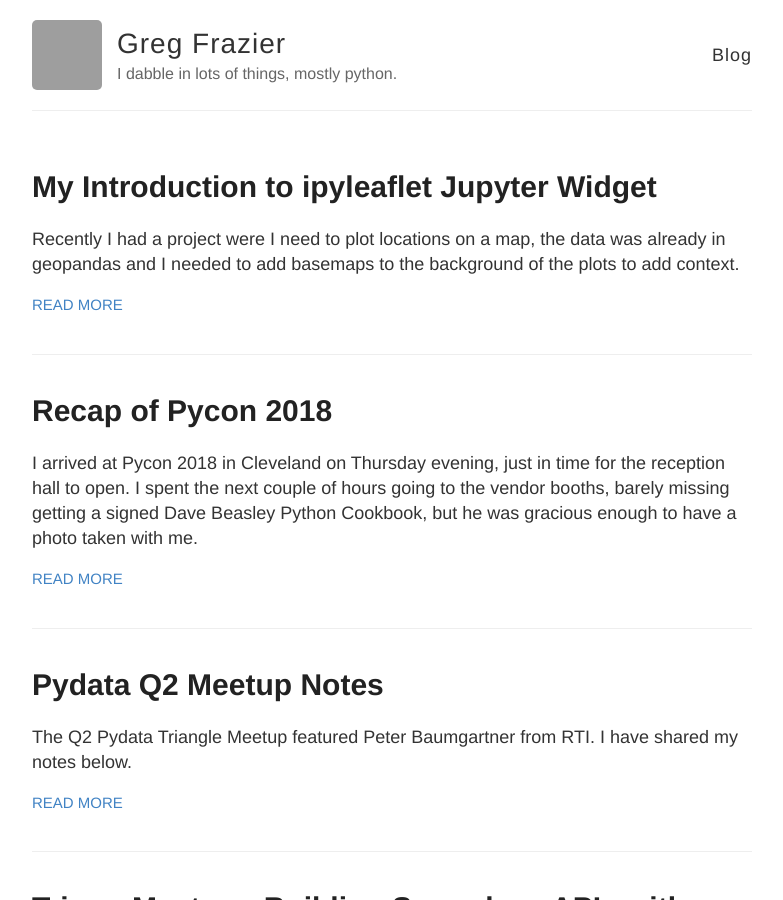
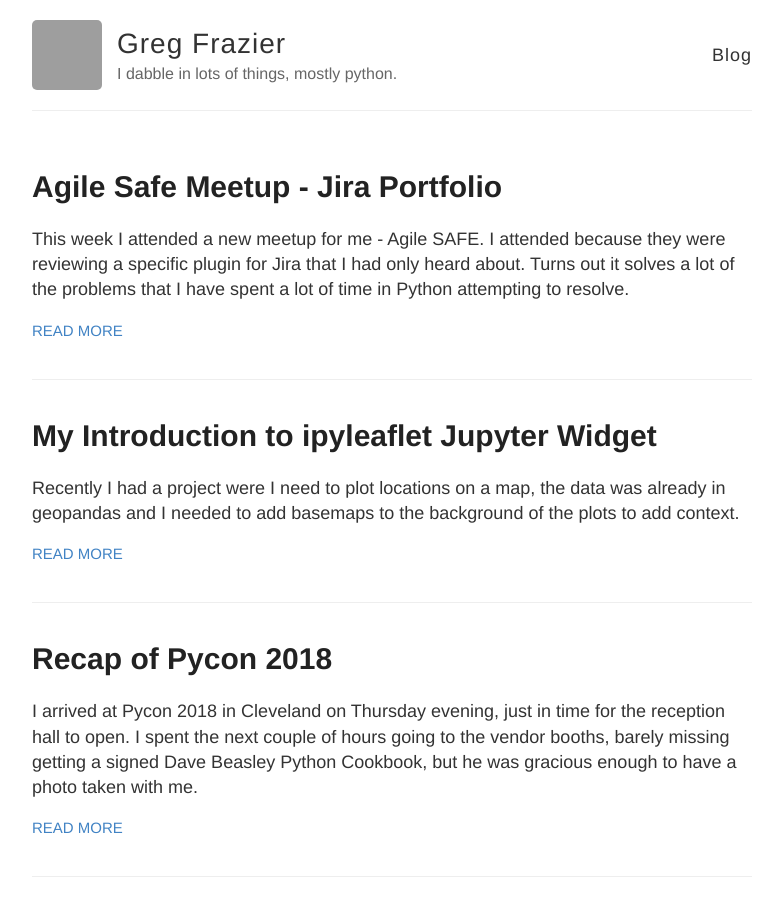
Before and after one commit to gnfrazier/gnfrazier.github.io, a Jekyll site: the page built from index.html, in a window 1280 px wide and 900 px high. Shown: the whole window, without its empty margins (248-1031 px from the left). Built offline with Jekyll 4.4.1, drawn with Linux system fonts in a browser that asks for light colours; some of the changed lines change nothing that is shown; grey boxes are pictures that could not be loaded.

Commit message:
Late post commit.

```diff
--- a/_layouts/default.html
+++ b/_layouts/default.html
@@ -2,8 +2,6 @@
 <html>
   <head>
     <title>{% if page.title %}{{ page.title }} – {% endif %}{{ site.name }} – {{ site.description }}</title>
-
-
 
     {% include meta.html %}
 
--- /dev/null
+++ b/_posts/2018-7-12-agile-safe-jira-portfolio.md
@@ -0,0 +1,34 @@
+---
+layout: post
+title: Agile Safe Meetup - Jira Portfolio
+tags: agile jira meetups
+---
+
+This week I attended a new meetup for me - Agile SAFE. I attended because they were reviewing a specific plugin for Jira that I had only heard about. Turns out it solves a lot of the problems that I have spent a lot of time in Python attempting to resolve.
+
+_Portfolio_ was a plugin that was acquired by Atlassian a few years ago. Now it is a full add-on to the Jira platform
+
+-   Some of the core features are being baked into the Jira platform
+-   Downloadable from Atlassian through the admin panel
+
+Portfolio sits on top of Jira Software
+    All changes are synced directly between the 2
+
+**Terminology:**
+Initiative
+Epic
+Stories and bugs
+Sub-Tasks
+
+Themes which align with your global strategic objectives.
+    Themes can be assigned at the Epic level, but are a story level attribute
+    By filtering on themes, you can see which boards are relevant to that theme
+
+The core concept of Portfolio is being able to add high-level executive level tracking to Jira. It includes Gahnt charts and many other 'Initiative' and Epic level reporting and tracking tools. Essentially it allows a PM to roll up cross-functional and organization-wide projects into a single view of work. Just what I need as a PM that deals in Back-end, Front-end, data projects and internal workflow optimization projects to help other departments do better projects.
+
+Unfortunately for me, it is a tool that only myself and maybe one other user in the organization would use and it would nearly double our Jira bill. I have seen some features in Jira break up how they do pricing for features that will only be used by a subset of users. I am going to keep my fingers crossed that this one will be the same way.
+
+### Resources
+
+[Jira Portfolio on Atlassian](https://www.atlassian.com/software/jira/portfolio)
+[Jira Portfolio Demo on YouTube](https://www.youtube.com/watch?v=LexaHkZls3g)
```
